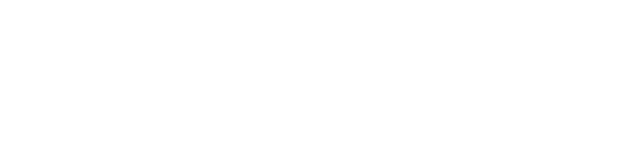
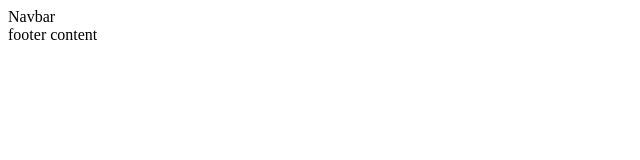
Before and after one commit to ekaterinaasf/hyf-ec--responsiveness, a plain HTML site: page index.html in a window 1280 px wide. Shown: the whole page, without its empty margins (0-640 px from the left). Drawn offline with Linux system fonts and the light colour scheme.

Commit message:
new branch for feature/index

```diff
--- a/index.html
+++ b/index.html
@@ -3,6 +3,13 @@
     <head></head>
 
     <body>
+        <div ckass="navbar">
+            Navbar
+        </div>
+
+        <div class="footer">
+            footer content
+        </div>
 
 
 
```
